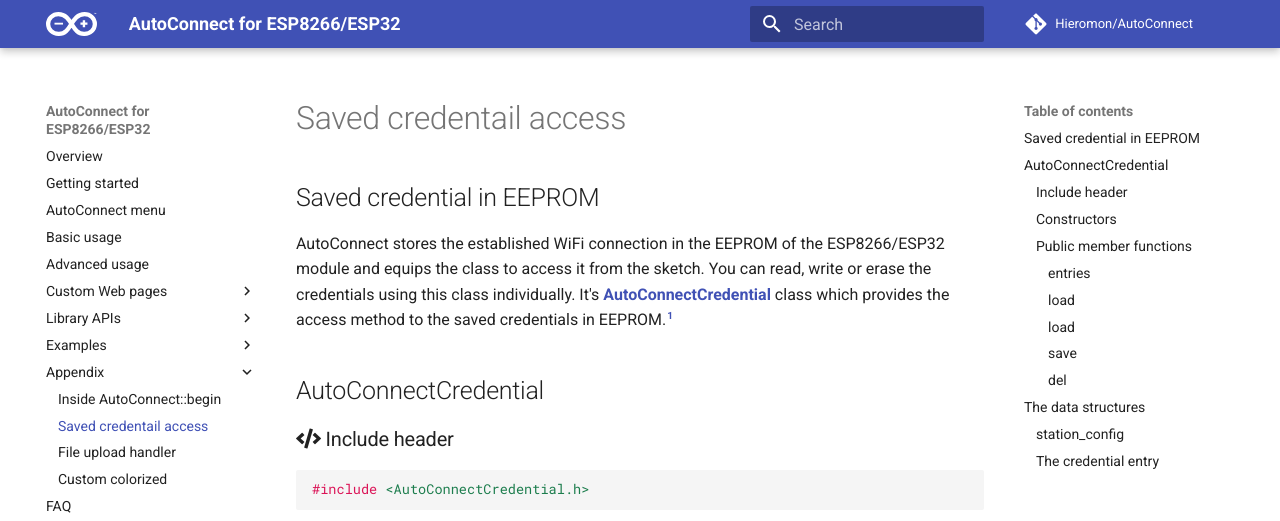
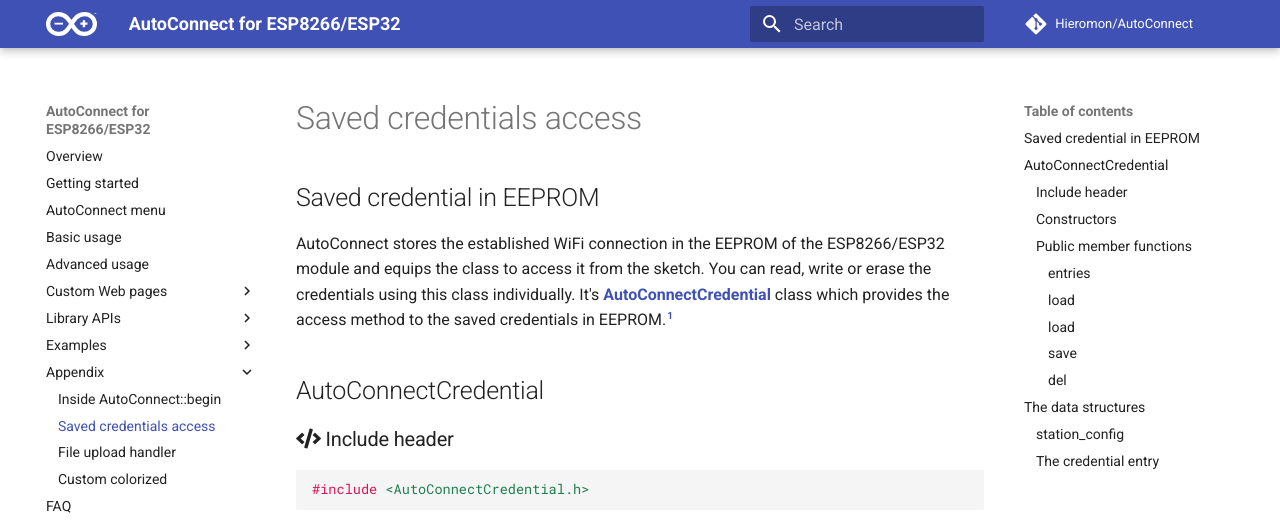
Before and after one commit to Hieromon/AutoConnect, an MkDocs documentation site: the page built from mkdocs/credit.md, in a window 1280 px wide and 900 px high. Shown: the top 521 px of the window. Built offline with MkDocs 1.6.1 and Material for MkDocs 9.7.7, drawn with Linux system fonts in a browser that asks for light colours; nearby versions of some CDN libraries; comment, search, counter and statistics services are not loaded.

Commit message:
Fixed typo

```diff
--- a/mkdocs.yml
+++ b/mkdocs.yml
@@ -32,7 +32,7 @@
     - 'Custom Web pages w/o JSON': wojson.md
   - 'Appendix':
     - 'Inside AutoConnect::begin': lsbegin.md
-    - 'Saved credentail access': credit.md
+    - 'Saved credentials access': credit.md
     - 'File upload handler': acupload.md
     - 'Custom colorized': colorized.md
   - 'FAQ' : faq.md
```
